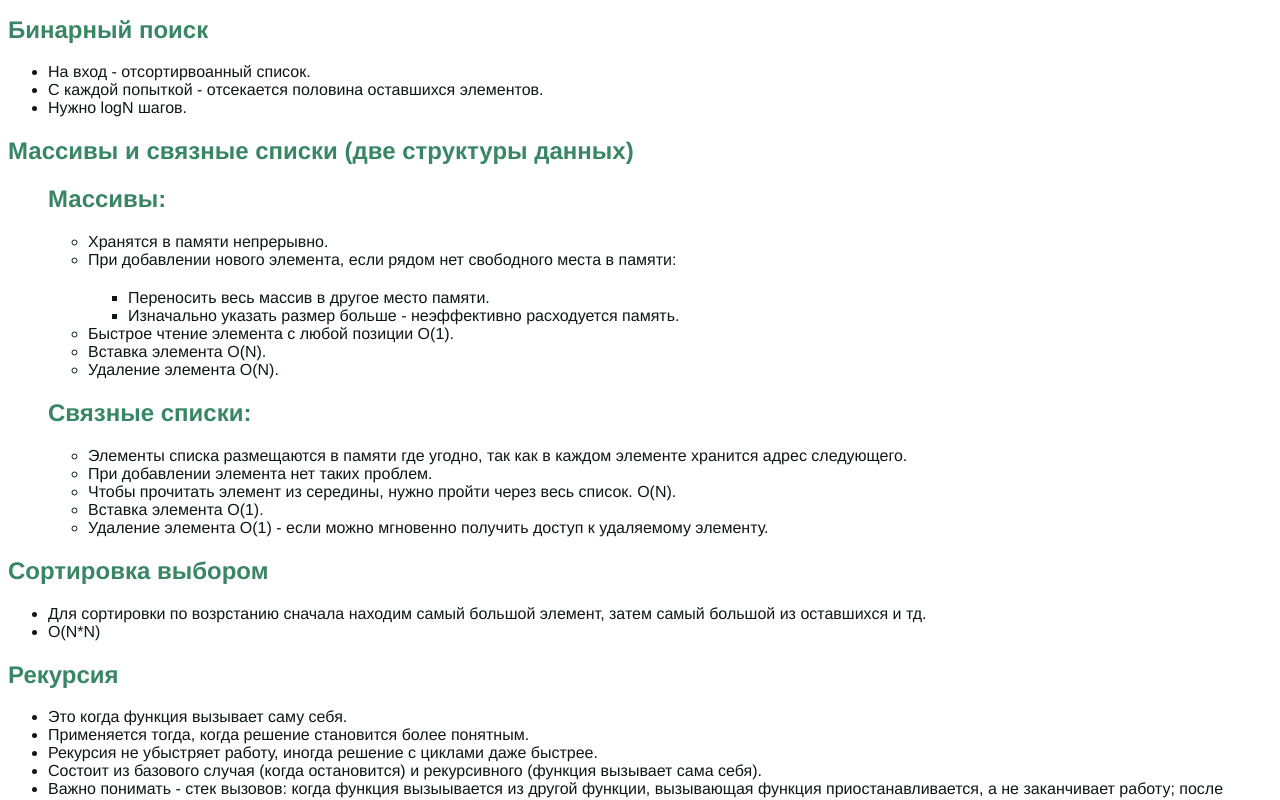
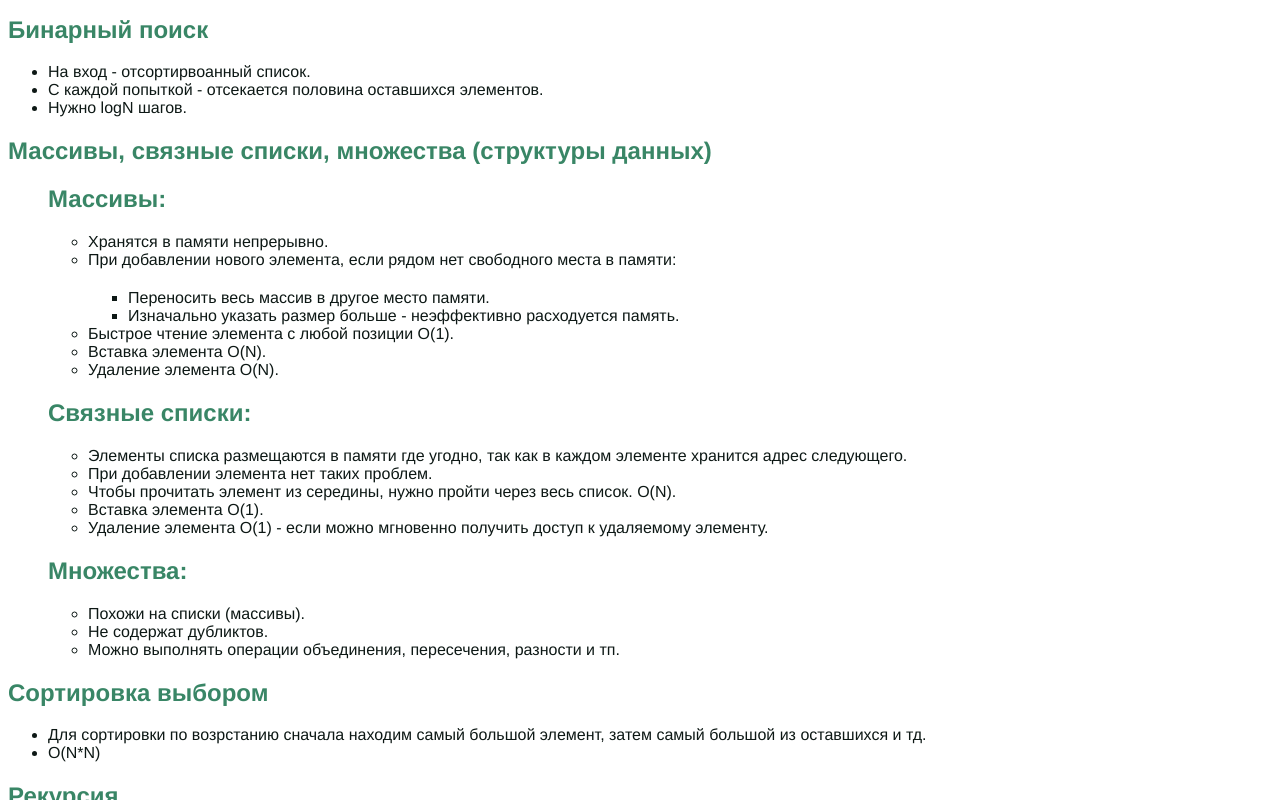
Before and after one commit to kandalova/notes, a Vue app: page /algorithms in a window 1280 px wide. Shown: the part 520-1320 px from the top of the page. Built offline with nearby package versions, Linux system fonts and the light colour scheme.

Commit message:
Add algorithms content (Greedy algorithms)

```diff
--- a/src/content/algorithm_content.js
+++ b/src/content/algorithm_content.js
@@ -27,7 +27,7 @@ export const ALGORITHMS_CONTENT = {
             'Нужно logN шагов.'
         ],
     }, {
-        header: 'Массивы и связные списки (две структуры данных)',
+        header: 'Массивы, связные списки, множества (структуры данных)',
         items: [
             {
                 header: 'Массивы:',
@@ -49,6 +49,14 @@ export const ALGORITHMS_CONTENT = {
                     'Чтобы прочитать элемент из середины, нужно пройти через весь список. O(N).',
                     'Вставка элемента O(1).',
                     'Удаление элемента O(1) - если можно мгновенно получить доступ к удаляемому элементу.',
+                ],
+            },
+            {
+                header: 'Множества:',
+                items: [
+                    'Похожи на списки (массивы).',
+                    'Не содержат дубликтов.',
+                    'Можно выполнять операции объединения, пересечения, разности и тп.',
                 ],
             },
         ],
@@ -386,5 +394,37 @@ export const ALGORITHMS_CONTENT = {
                 ]
             },
         ],
+    },{
+        header: 'Жадные алгоритмы (Greedy algorithms)',
+        items: [
+            'На каждом шаге выбирается оптимальный вариант.',
+            'На каждом шаге выбирается локально-оптимальное решение, в итоге получается глобально-оптимальное решение.',
+            'Но эти алгоритмы работают невсегда.',
+            'Полученные решения обычно близки к оптимуму.',
+            'Жадные алгоритмы отлично работают, когда нужно решить задачу достаточно хорошо.',
+            'Когда вычисление точного решения занимает слишком много времени, применяется приблеженный алгоритм.',
+            'Эффективность приблеженного алгоритма оценивается по:',
+            {
+                items: [
+                    'быстроте;',
+                    'близости полученного решения к оптимальному.',
+                ]
+            },
+            'Жадные алгоритмы хороши тем, что легко формулируются -> простота оборачивается быстротой выполнения.',
+            'Задача о коммивояжере и задача покрытия множества - NP-полные (задачи со сложным решением, быстрый алгоритм для них написать невозможно).',
+            'Полезно понять, что задача NP-полная и перестать искать идеальное решение, а использовать приближенный алгоритм.',
+            'Не существвует простого способа определить, является ли задача NP-полной.',
+            {
+                header: 'Несколько признаков, что задача NP-полная:',
+                items: [
+                    'Алгоритм быстро работает при малом кол-ве элементов, но сильно замедляется при увеличении их числа.',
+                    'Формулировка "все комбинации Х" часто указывает на NP-полноту.',
+                    'Приходится вычислять все возможные варианты Х, потому что задачу невозможно разбить на меньшие подзадачи.',
+                    'Если в задаче встречается некоторая последовательность (например, последовательность городов в задаче коммивояжера) и задача не имеет простого решения.',
+                    'Если в задаче встречается некоторое множество и задача не имеет простого решения.',
+                    'Если условие задачи можно переформулировать в условиях задачи покрытия множества или задачи о коммивояжере.',
+                ]
+            },
+        ],
     },]
 }
```
